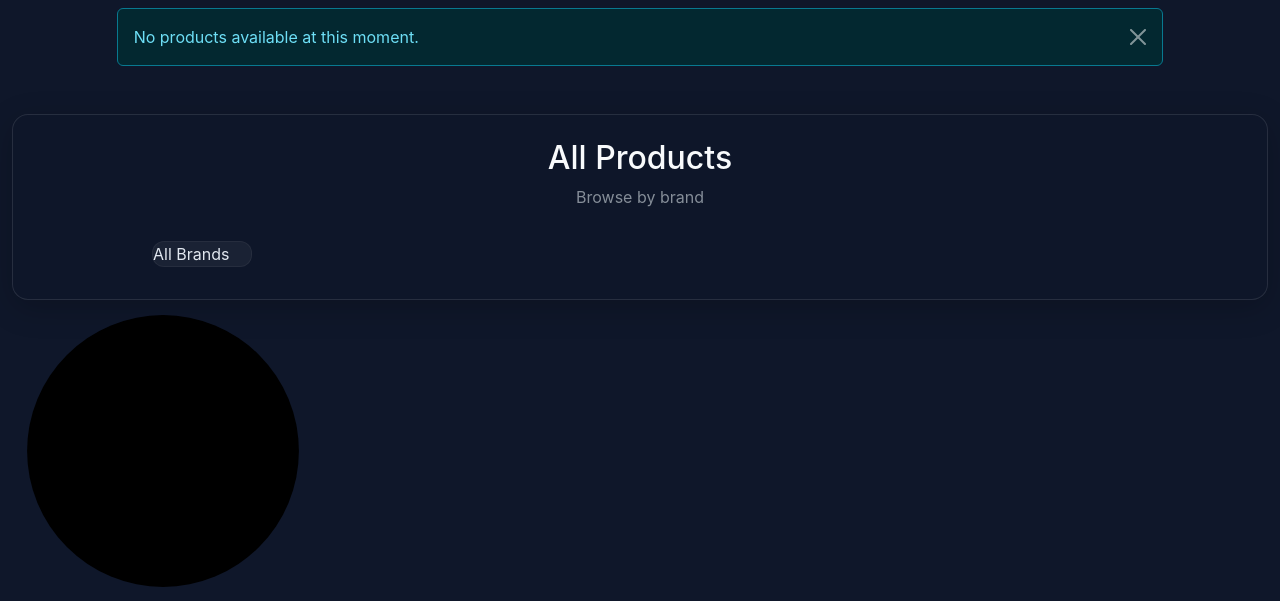
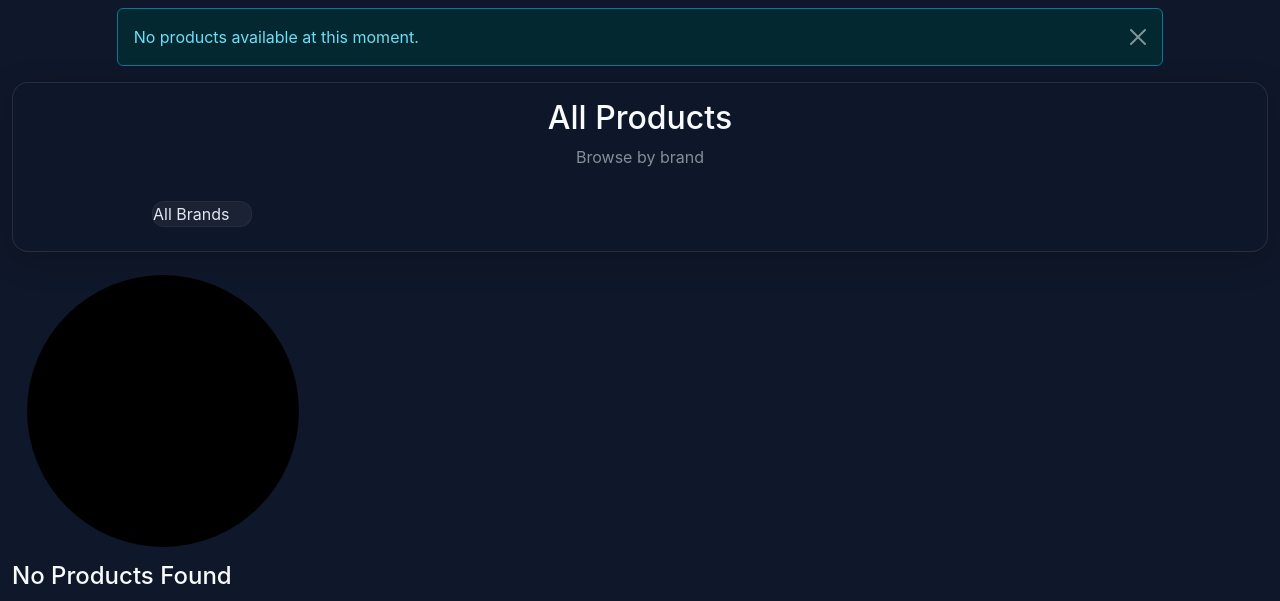
Before and after one commit to Afuyah/Refurbnest, a Flask app: page /products in a window 1280 px wide. Shown: the part 80-681 px from the top of the page. Run offline with Flask 3, Linux system fonts and the light colour scheme; some libraries are stand-ins or nearby versions.

Commit message:
home page

```diff
--- a/app/templates/partials/brand_nav.html
+++ b/app/templates/partials/brand_nav.html
@@ -1,6 +1,6 @@
 <link rel="stylesheet" href="https://unpkg.com/swiper@8/swiper-bundle.min.css" />
 
-<div class="filter-bar glassmorphism mt-5">
+<div class="filter-bar glassmorphism mt-3 mb-2">
   <div class="container position-relative">
     <!-- Section Header -->
     <div class="section-header text-center mb-4">
@@ -67,7 +67,7 @@
   background: rgba(15, 23, 42, 0.7);
   backdrop-filter: blur(12px);
   border-radius: 1rem;
-  padding: 1.5rem;
+  padding: 1rem;
   border: 1px solid rgba(255, 255, 255, 0.1);
   box-shadow: 0 8px 32px rgba(0, 0, 0, 0.2);
 }
@@ -98,7 +98,7 @@
 /* Mobile-specific adjustments */
 @media (max-width: 767.98px) {
   .brand-swiper {
-    padding: 0.5rem 0.75rem !important;
+    padding: 4px 4px !important;
   }
 
   .swiper-slide {
@@ -162,26 +162,5 @@ document.addEventListener('DOMContentLoaded', function() {
   });
 });
 
-document.addEventListener('DOMContentLoaded', function () {
-    var swiper = new Swiper('.brand-swiper', {
-      slidesPerView: 'auto',
-      spaceBetween: 10,
-      freeMode: true,
-      grabCursor: true,
-      breakpoints: {
-        640: {
-          slidesPerView: 4,
-        },
-        768: {
-          slidesPerView: 6,
-        },
-        1024: {
-          slidesPerView: 8,
-        },
-      },
-    });
-  });
-
-
 
 </script>
```
